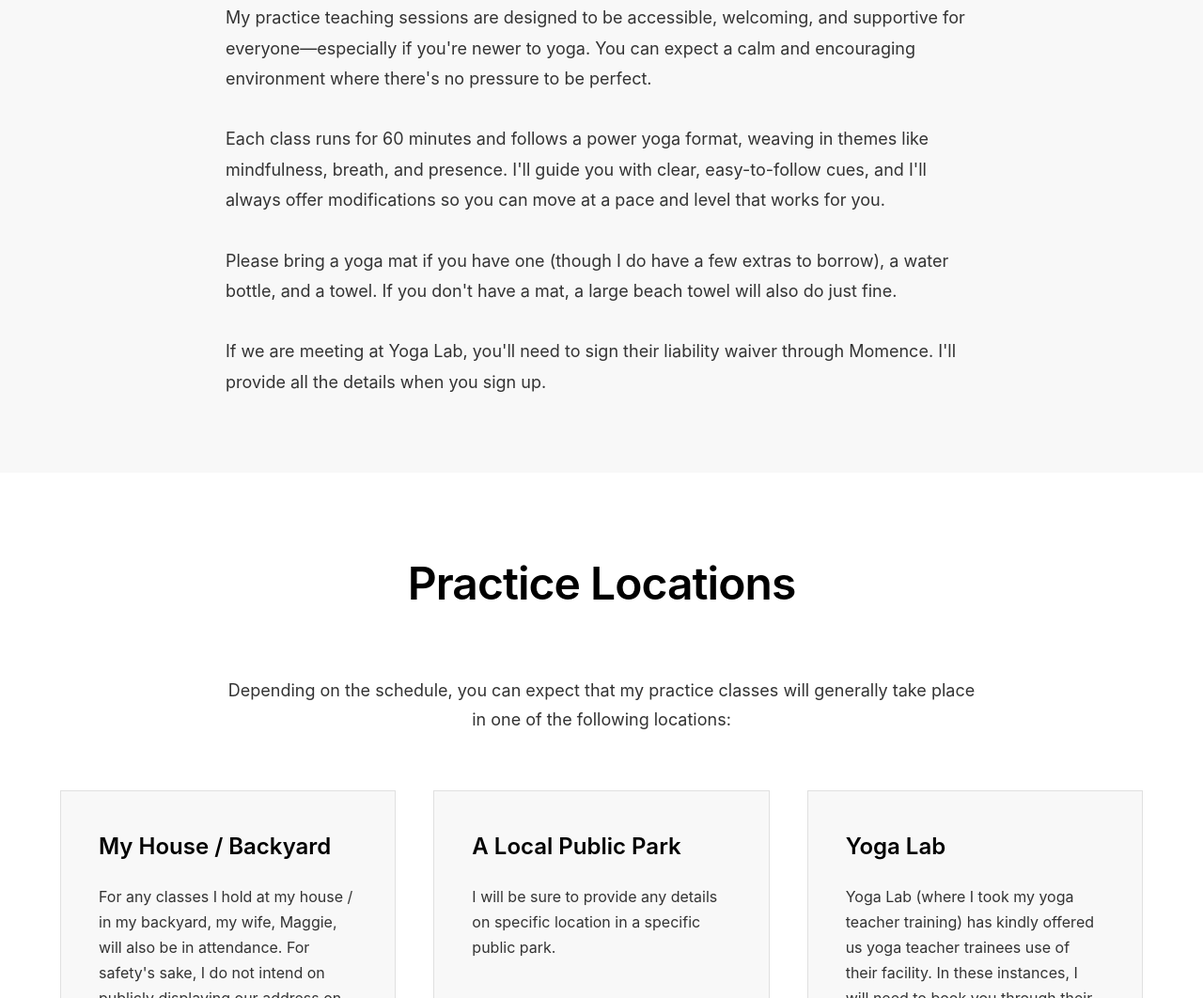
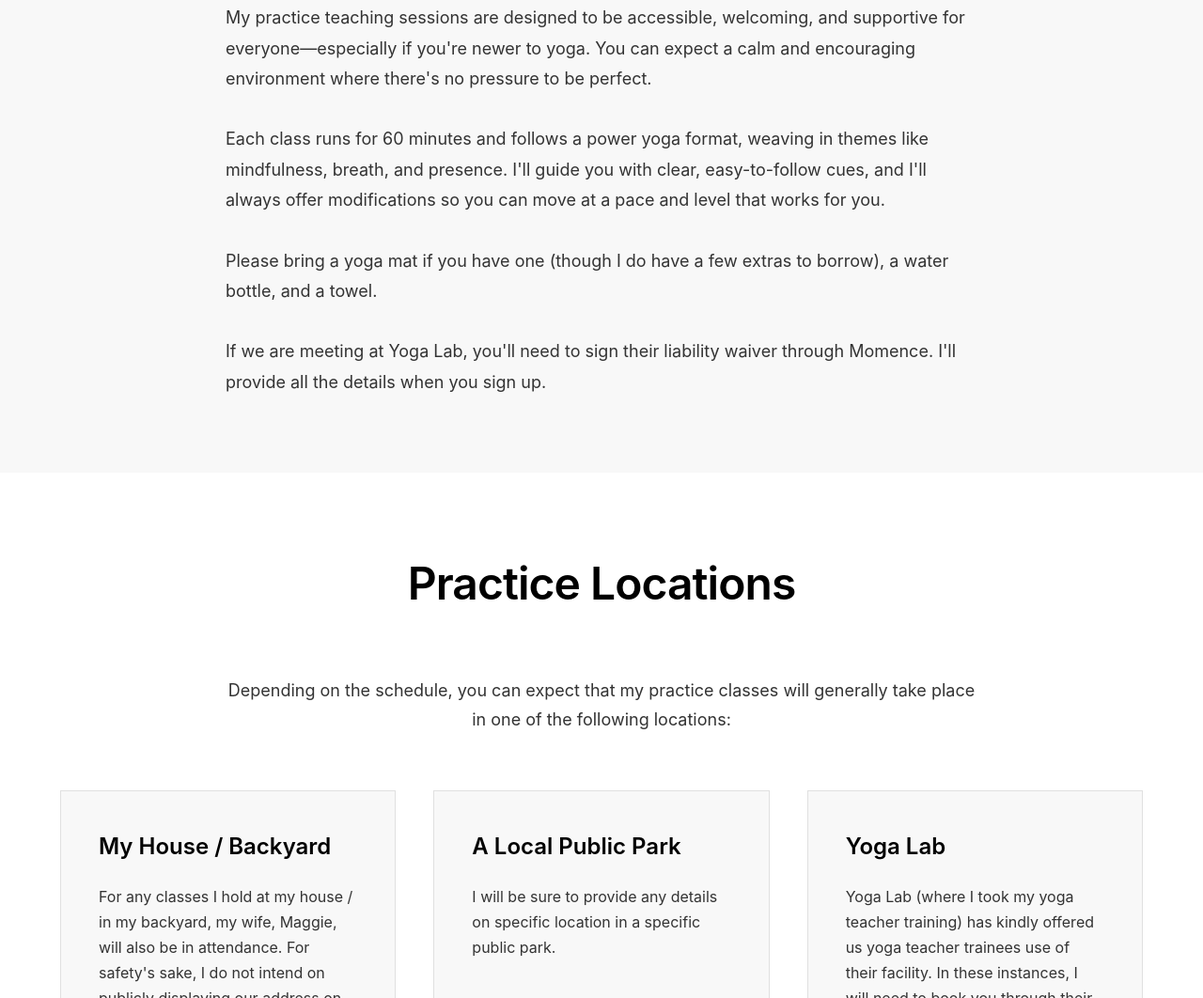
Before and after one commit to dkhundley/ytt-website, a website: page index.html in a window 1280 px wide. Shown: the part 1275-2337 px from the top of the page at 94% size. Drawn offline with Linux system fonts and the light colour scheme.

Commit message:
Updating text on page

```diff
--- a/index.html
+++ b/index.html
@@ -46,7 +46,7 @@
 
                     <p>Each class runs for 60 minutes and follows a power yoga format, weaving in themes like mindfulness, breath, and presence. I'll guide you with clear, easy-to-follow cues, and I'll always offer modifications so you can move at a pace and level that works for you.</p>
 
-                    <p>Please bring a yoga mat if you have one (though I do have a few extras to borrow), a water bottle, and a towel. If you don't have a mat, a large beach towel will also do just fine.</p>
+                    <p>Please bring a yoga mat if you have one (though I do have a few extras to borrow), a water bottle, and a towel.</p>
 
                     <p>If we are meeting at Yoga Lab, you'll need to sign their liability waiver through Momence. I'll provide all the details when you sign up.</p>
                 </div>
```
